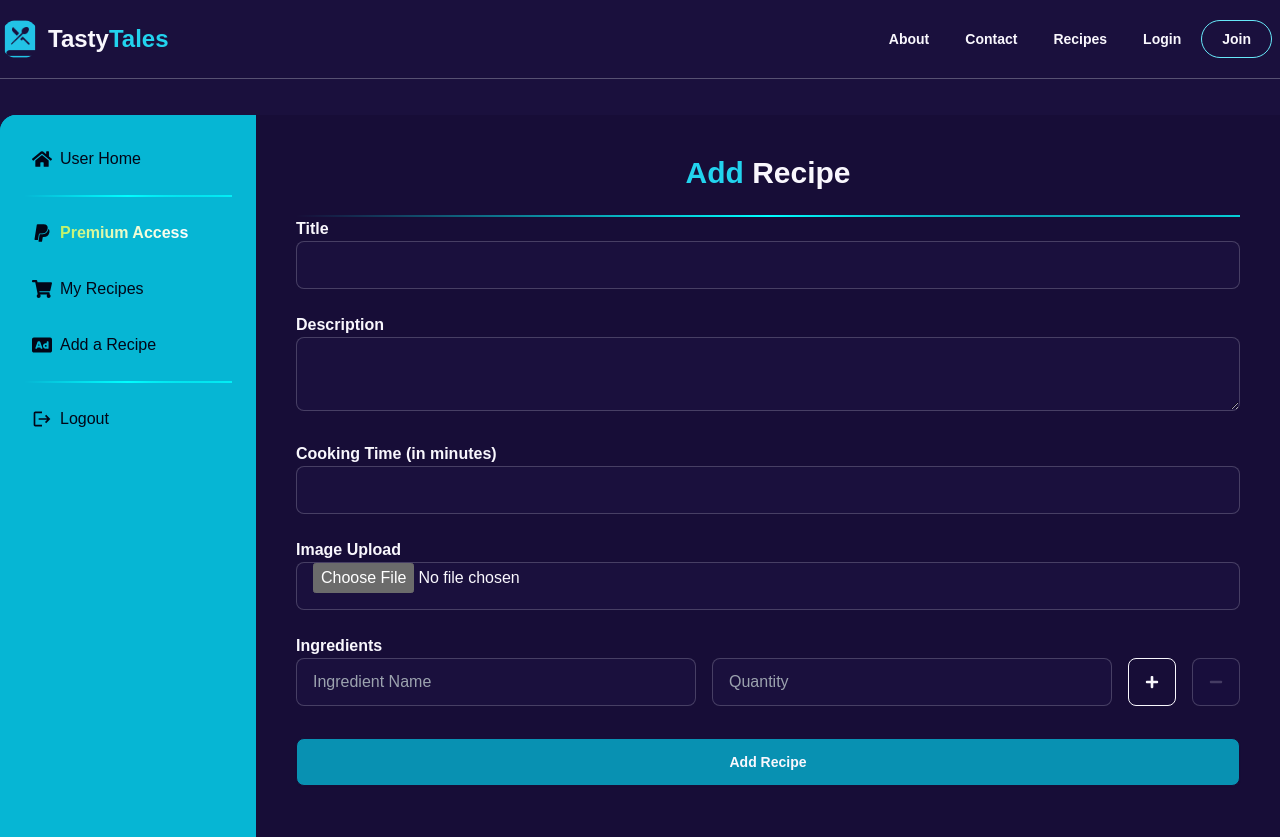
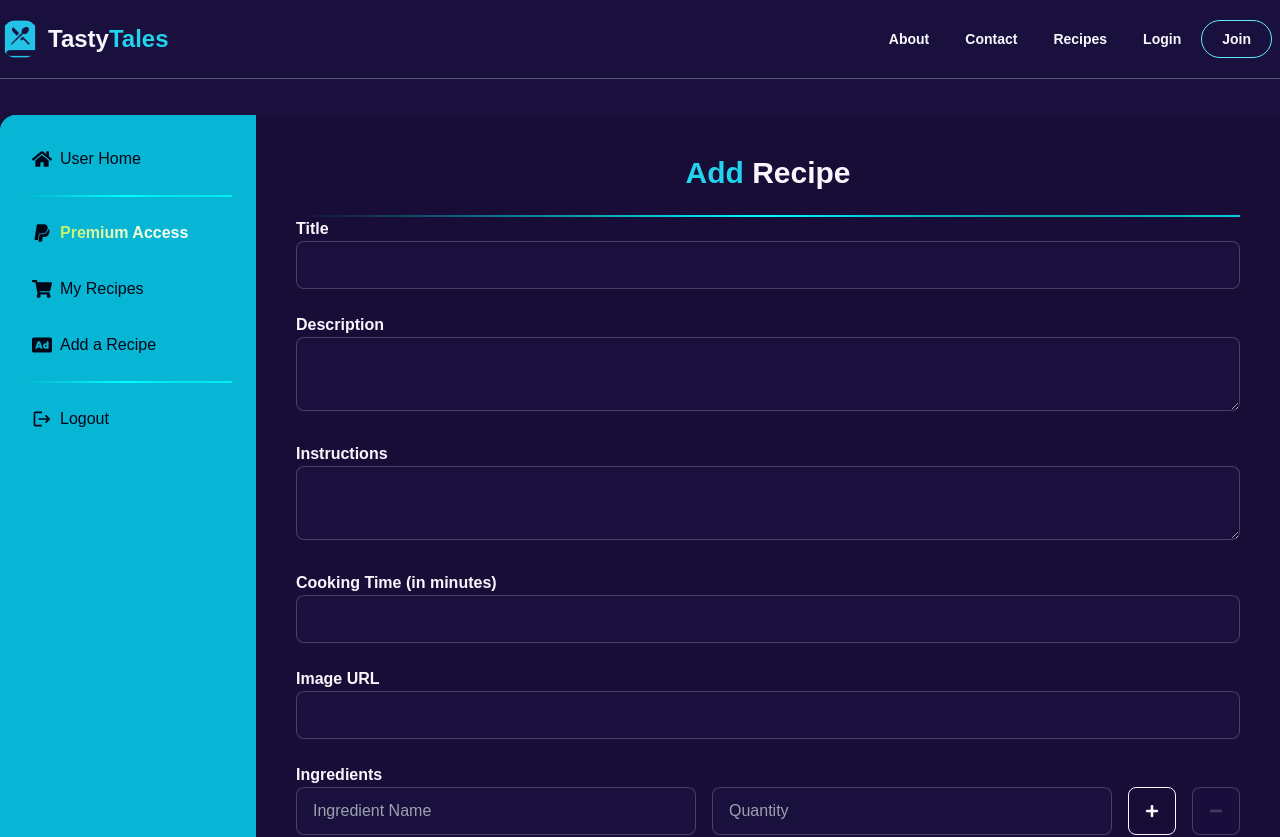
Before and after one commit to devalienbrain/tasty-tales-recipe-sharing-client, a Next.js app: page /dashboard/add-recipe in a window 1280 px wide. Shown: the top 837 px of the page. Built offline with nearby package versions, Linux system fonts and the light colour scheme.

Commit message:
Adding a recipe is Done: OK

```diff
--- a/src/app/(withDashboard)/dashboard/add-recipe/page.tsx
+++ b/src/app/(withDashboard)/dashboard/add-recipe/page.tsx
@@ -12,9 +12,10 @@ const AddRecipe: React.FC = () => {
   const router = useRouter();
 
   const [title, setTitle] = useState("");
-  const [description, setDescription] = useState("");
+  const [description, setDescription] = useState(""); // Added description state
+  const [instructions, setInstructions] = useState(""); // Added instructions state
   const [cookingTime, setCookingTime] = useState("");
-  const [image, setImage] = useState<File | null>(null);
+  const [imageUrl, setImageUrl] = useState("");
   const [ingredients, setIngredients] = useState([{ name: "", quantity: "" }]);
   const [error, setError] = useState<string>("");
 
@@ -37,35 +38,30 @@ const AddRecipe: React.FC = () => {
     setIngredients(newIngredients);
   };
 
-  const handleImageChange = (e: React.ChangeEvent<HTMLInputElement>) => {
-    if (e.target.files && e.target.files[0]) {
-      setImage(e.target.files[0]);
-    }
-  };
-
   const handleSubmit = async (e: React.FormEvent) => {
     e.preventDefault();
 
     if (
       !title ||
-      !description ||
+      !description || // Check description
+      !instructions || // Check instructions
       !cookingTime ||
-      !image ||
+      !imageUrl ||
       ingredients.some((ing) => !ing.name.trim() || !ing.quantity.trim())
     ) {
       setError("Please fill in all fields.");
       return;
     }
 
-    const recipeData = new FormData();
-    recipeData.append("title", title);
-    recipeData.append("description", description);
-    recipeData.append("cookingTime", cookingTime);
-    recipeData.append("image", image);
-    recipeData.append("user", currentUser?._id);
-    ingredients.forEach((ingredient) => {
-      recipeData.append("ingredients", JSON.stringify(ingredient));
-    });
+    const recipeData = {
+      title,
+      description, // Include description in the data sent to backend
+      instructions, // Include instructions in the data sent to backend
+      cookingTime: parseInt(cookingTime), // Convert cookingTime to number
+      imageUrl,
+      userId: currentUser?._id, // Use userId instead of user
+      ingredients: ingredients.map((ing) => ing.name), // Only send names of ingredients
+    };
 
     try {
       await createRecipe(recipeData).unwrap();
@@ -110,6 +106,18 @@ const AddRecipe: React.FC = () => {
           />
         </div>
         <div>
+          <label htmlFor="instructions" className="block font-semibold">
+            Instructions
+          </label>
+          <textarea
+            id="instructions"
+            value={instructions}
+            onChange={(e) => setInstructions(e.target.value)}
+            className="textarea textarea-bordered w-full"
+            required
+          />
+        </div>
+        <div>
           <label htmlFor="cookingTime" className="block font-semibold">
             Cooking Time (in minutes)
           </label>
@@ -123,14 +131,14 @@ const AddRecipe: React.FC = () => {
           />
         </div>
         <div>
-          <label htmlFor="image" className="block font-semibold">
-            Image Upload
+          <label htmlFor="imageUrl" className="block font-semibold">
+            Image URL
           </label>
           <input
-            type="file"
-            id="image"
-            accept="image/*"
-            onChange={handleImageChange}
+            type="text"
+            id="imageUrl"
+            value={imageUrl}
+            onChange={(e) => setImageUrl(e.target.value)}
             className="input input-bordered w-full"
             required
           />
--- a/src/components/Banner.tsx
+++ b/src/components/Banner.tsx
@@ -1,6 +1,6 @@
 const Banner: React.FC = () => {
     return (
-      <section className="w-full py-20 bg-gradient-to-b from-white/5 via-white/20 to-white/5 rounded-2xl">
+      <section className="w-full py-20 bg-gradient-to-b from-slate-950/5 via-slate-900/20 to-slate-900/5 rounded-2xl">
         <div className="flex flex-col items-center justify-center">
           {/* Text Section */}
           <h1 className="text-4xl md:text-5xl lg:text-7xl font-black  leading-tight text-center lg:text-left">
```
Also changed, not shown: src/redux/slices/recipeSlice.ts (+18 -15 lines).
